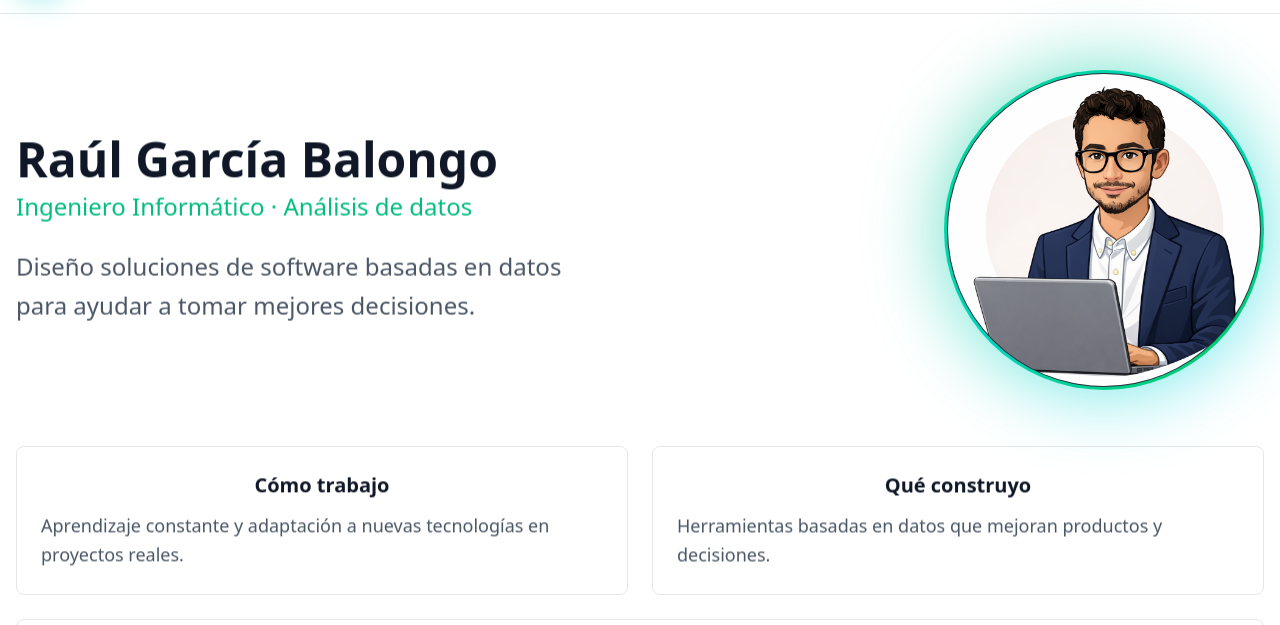
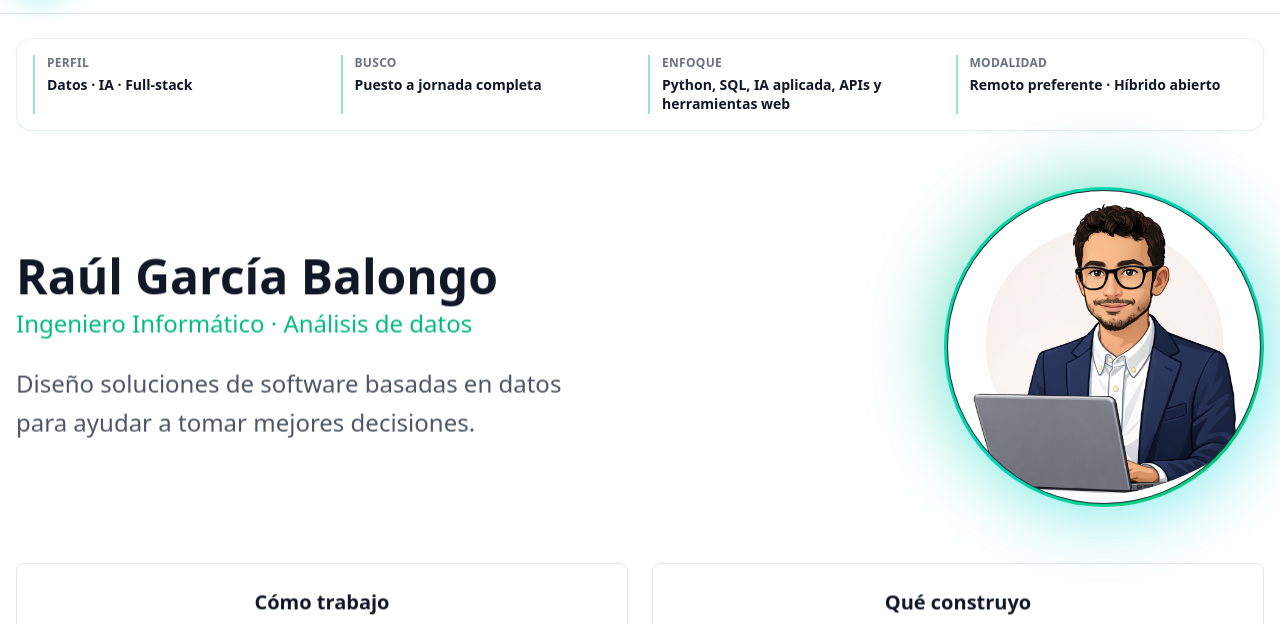
Before and after one commit to Raulgb4/raulgb4.github.io, an Astro site: page /es in a window 1280 px wide. Shown: the part 67-692 px from the top of the page. Built offline with nearby package versions, Linux system fonts and the light colour scheme; Astro itself is replaced by a stand-in of ours.

Commit message:
feat: add recruiter snapshot section to improve profile clarity

```diff
--- a/src/i18n/en.json
+++ b/src/i18n/en.json
@@ -151,6 +151,15 @@
 
   "projects.linkedin.title": "LinkedIn job market analysis",
   "projects.linkedin.desc": "End-to-end analysis of a large-scale dataset of LinkedIn job postings (2023–2024), aimed at extracting insights on job demand, skills, locations, work modalities, and salary patterns using workflows typical of business analytics environments.",
+
+  "snapshot.role.label": "Profile",
+  "snapshot.role.value": "Data · AI · Full-stack",
+  "snapshot.target.label": "Looking for",
+  "snapshot.target.value": "Full-time role",
+  "snapshot.focus.label": "Focus",
+  "snapshot.focus.value": "Python, SQL, applied AI, APIs and web tools",
+  "snapshot.work.label": "Work style",
+  "snapshot.work.value": "Remote preferred · Hybrid open",
 
   "hero.subtitle": "Computer Science Engineer · Data Analysis",
   "hero.description": "I design data-driven software solutionsto help make better decisions.",
--- a/src/i18n/es.json
+++ b/src/i18n/es.json
@@ -156,6 +156,15 @@
   "projects.linkedin.title": "Análisis del mercado laboral en LinkedIn",
   "projects.linkedin.desc": "Análisis de un conjunto de datos a gran escala de ofertas de empleo publicadas en LinkedIn (2023–2024), orientado a extraer insights sobre demanda laboral, habilidades, ubicaciones, modalidades de trabajo y patrones salariales mediante flujos de análisis propios de entornos de business analytics.",
 
+  "snapshot.role.label": "Perfil",
+  "snapshot.role.value": "Datos · IA · Full-stack",
+  "snapshot.target.label": "Busco",
+  "snapshot.target.value": "Puesto a jornada completa",
+  "snapshot.focus.label": "Enfoque",
+  "snapshot.focus.value": "Python, SQL, IA aplicada, APIs y herramientas web",
+  "snapshot.work.label": "Modalidad",
+  "snapshot.work.value": "Remoto preferente · Híbrido abierto",
+
   "hero.subtitle": "Ingeniero Informático · Análisis de datos",
   "hero.description": "Diseño soluciones de software basadas en datos para ayudar a tomar mejores decisiones.",
   "highlights.growth.title": "Cómo trabajo",
--- a/src/pages/[lang]/index.astro
+++ b/src/pages/[lang]/index.astro
@@ -183,6 +183,25 @@ const devIcons: TechIcon[] = [
 ];
 
 const techStack: TechIcon[] = [...dataIcons, ...devIcons];
+
+const snapshotItems = [
+  {
+    label: t(lang, "snapshot.role.label"),
+    value: t(lang, "snapshot.role.value"),
+  },
+  {
+    label: t(lang, "snapshot.target.label"),
+    value: t(lang, "snapshot.target.value"),
+  },
+  {
+    label: t(lang, "snapshot.focus.label"),
+    value: t(lang, "snapshot.focus.value"),
+  },
+  {
+    label: t(lang, "snapshot.work.label"),
+    value: t(lang, "snapshot.work.value"),
+  },
+];
 ---
 
 <!--
@@ -196,6 +215,30 @@ const techStack: TechIcon[] = [...dataIcons, ...devIcons];
   point for recruiters and visitors.
 -->
 <Layout lang={lang} pageSeo={pageSeo}>
+  <!-- RECRUITER SNAPSHOT -->
+  <section class="max-w-7xl mx-auto px-4 pt-6">
+    <div
+      class="rounded-2xl border border-gray-200/70 dark:border-white/10
+             bg-white/70 dark:bg-white/5 backdrop-blur
+             px-4 py-4 shadow-sm shadow-emerald-500/5"
+    >
+      <dl class="grid grid-cols-1 gap-4 sm:grid-cols-2 lg:grid-cols-4">
+        {
+          snapshotItems.map((item) => (
+            <div class="min-w-0 border-l-2 border-emerald-500/40 pl-3">
+              <dt class="text-xs font-semibold uppercase tracking-wide text-gray-500 dark:text-gray-400">
+                {item.label}
+              </dt>
+              <dd class="mt-1 text-sm font-semibold leading-snug text-gray-900 dark:text-white">
+                {item.value}
+              </dd>
+            </div>
+          ))
+        }
+      </dl>
+    </div>
+  </section>
+
   <!-- HERO -->
   <section class="max-w-7xl mx-auto px-4 pt-10 pb-10 md:pt-14 md:pb-14">
     <div class="grid items-center gap-12 md:grid-cols-2">
```
